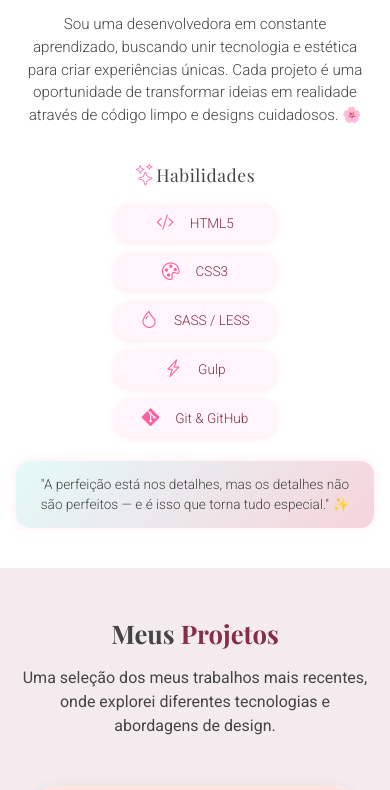
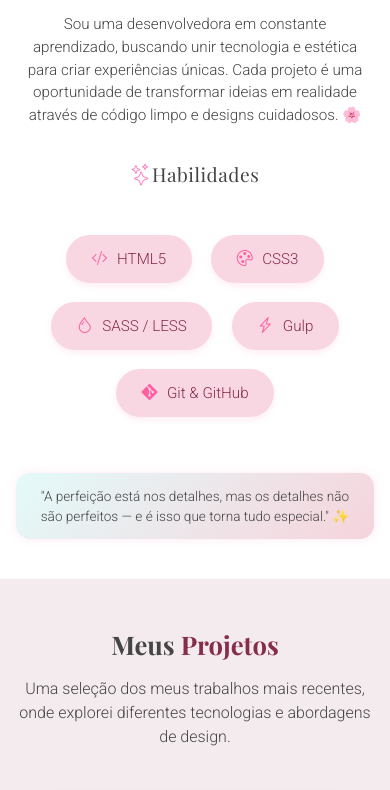
Before and after one commit to iancaTino/Portfolio, a website built with Parcel: page src/index.html in a window 390 px wide. Shown: the part 919-1709 px from the top of the page. Built offline with nearby package versions, Linux system fonts and the light colour scheme.

Commit message:
Arrumando responsivo

```diff
--- a/src/styles/_about.scss
+++ b/src/styles/_about.scss
@@ -148,7 +148,7 @@
             margin-top: 2rem;
 
             h2 {
-                font-size: 1.1rem;
+                font-size: 1.2rem;
                 margin-bottom: 1rem;
 
                 i {
@@ -159,27 +159,14 @@
             .skills-list {
                 display: flex;
                 flex-wrap: wrap;
-                justify-content: space-between;
-                gap: 0.6rem;
-                padding: 0 0.5rem;
+                width: 100%;
 
                 li {
-                    flex: 1 1 45%;
-                    text-align: center;
-                    font-size: 0.85rem;
-                    padding: 0.6rem 0.5rem;
-                    border-radius: 16px;
-                    background: #fff5fa;
-                    box-shadow: 0 2px 6px rgba(255, 160, 190, 0.2);
-                    color: #862d4a;
-                    display: flex;
-                    align-items: center;
-                    justify-content: center;
-                    gap: 1rem;
-                    transition: all 0.3s ease;
+                    font-size: 0.95rem;
+
 
                     i {
-                        font-size: 1.1rem;
+                        font-size: 1rem;
                         color: #ff5fa2;
                     }
 
@@ -191,12 +178,12 @@
                 }
             }
         }
+    }
 
-        &__quote {
-            font-size: 0.85rem;
-            padding: 0.8rem 1rem;
-            border-radius: 14px;
-            margin-top: 1.5rem;
-        }
+    &__quote {
+        font-size: 0.85rem;
+        padding: 0.8rem 1rem;
+        border-radius: 14px;
+        margin-top: 1.5rem;
     }
 }
--- a/src/styles/_projects.scss
+++ b/src/styles/_projects.scss
@@ -154,7 +154,8 @@
 
         p {
             font-size: 1rem;
-            max-width: 100%;
+            width: 300;
+            font-weight: 300;
         }
 
         .cards-container {
```
